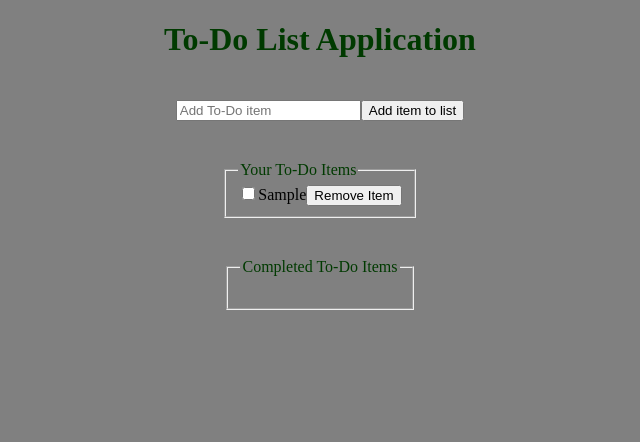
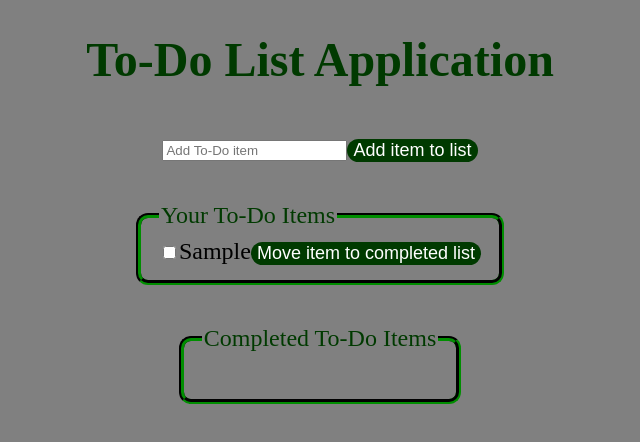
Before and after one commit to Landon-Spencer/to-do-list, a website: page index.html in a window 1280 px wide. Both pictures are taken after typing "Sample" into the empty fields and a click on the button "Add item to list". Shown: the whole page, without its empty margins (320-960 px from the left). Drawn offline with Linux system fonts and the light colour scheme.

Commit message:
added button and font styles

```diff
--- a/index.js
+++ b/index.js
@@ -15,7 +15,7 @@ document.addEventListener('DOMContentLoaded', () => {
     newItemLabel.htmlFor = item;
     newItemLabel.innerHTML = item;
     const newItemButton = document.createElement('button');
-    newItemButton.innerHTML = 'Remove Item';
+    newItemButton.innerHTML = 'Move item to completed list';
     newItemButton.addEventListener('click', (event) => {
       event.preventDefault();
       const newCompletedItem = document.createElement('li');
--- a/style.css
+++ b/style.css
@@ -1,13 +1,27 @@
 body {
   background-color: gray;
+  font-size: x-large;
 }
 
 h1 {
   color: rgb(0, 58, 0);
-  /* background-color: greenyellow; */
   display: flex;
   align-items: center;
   justify-content: center;
+}
+
+button {
+  background-color: rgb(0, 58, 0);
+  border: none;
+  color: white;
+  border-radius: 12px;
+  font-size: large;
+}
+
+fieldset {
+  border-color: rgb(0, 58, 0);
+  border-width: 5px;
+  border-radius: 12px;
 }
 
 #addingItems {
@@ -28,6 +42,10 @@ h1 {
   padding: 20px;
 }
 
+input[type='checkbox'] {
+  accent-color: rgb(0, 58, 0);
+}
+
 input[type='checkbox']:checked + label {
   text-decoration: line-through;
   text-decoration-color: rgb(0, 58, 0);
```
